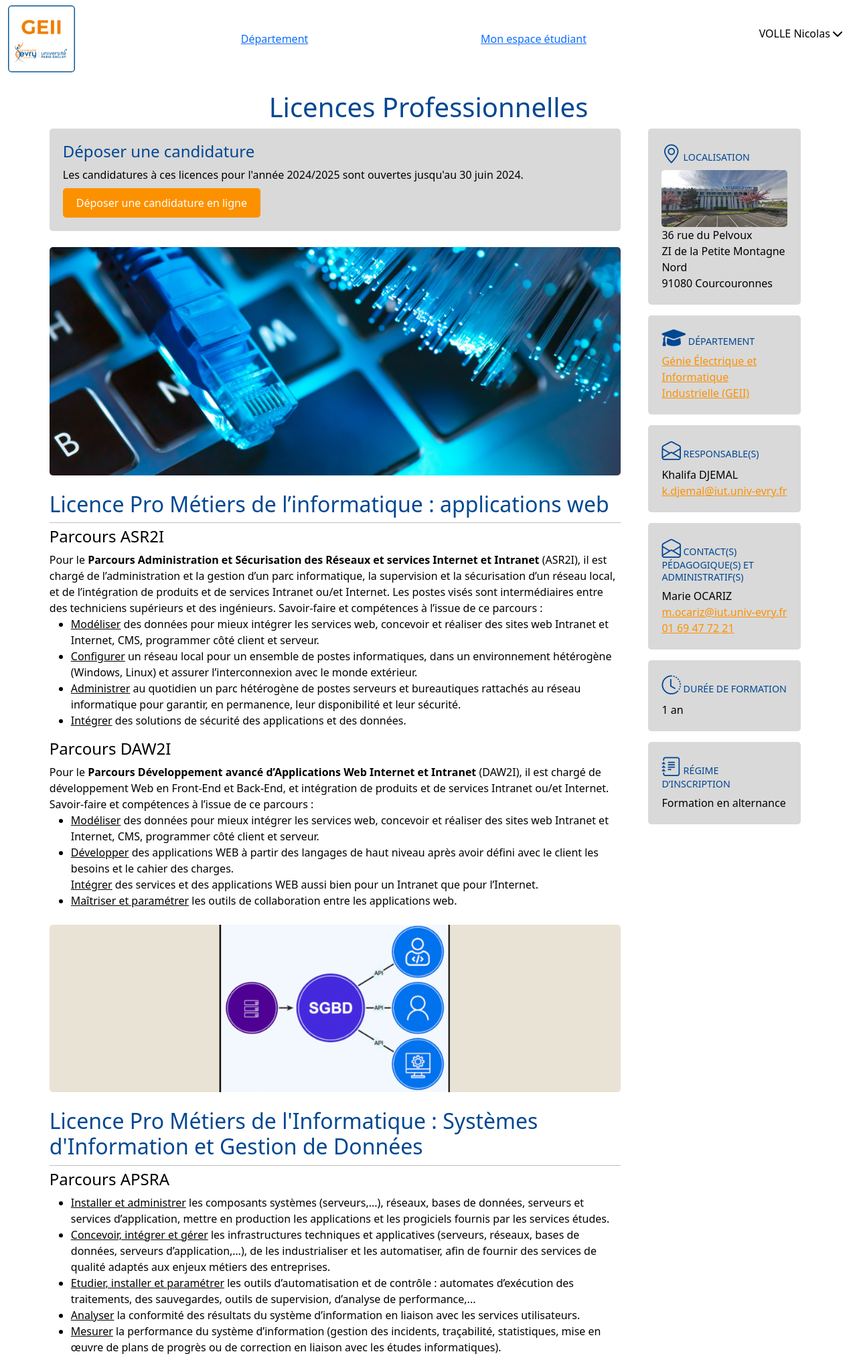
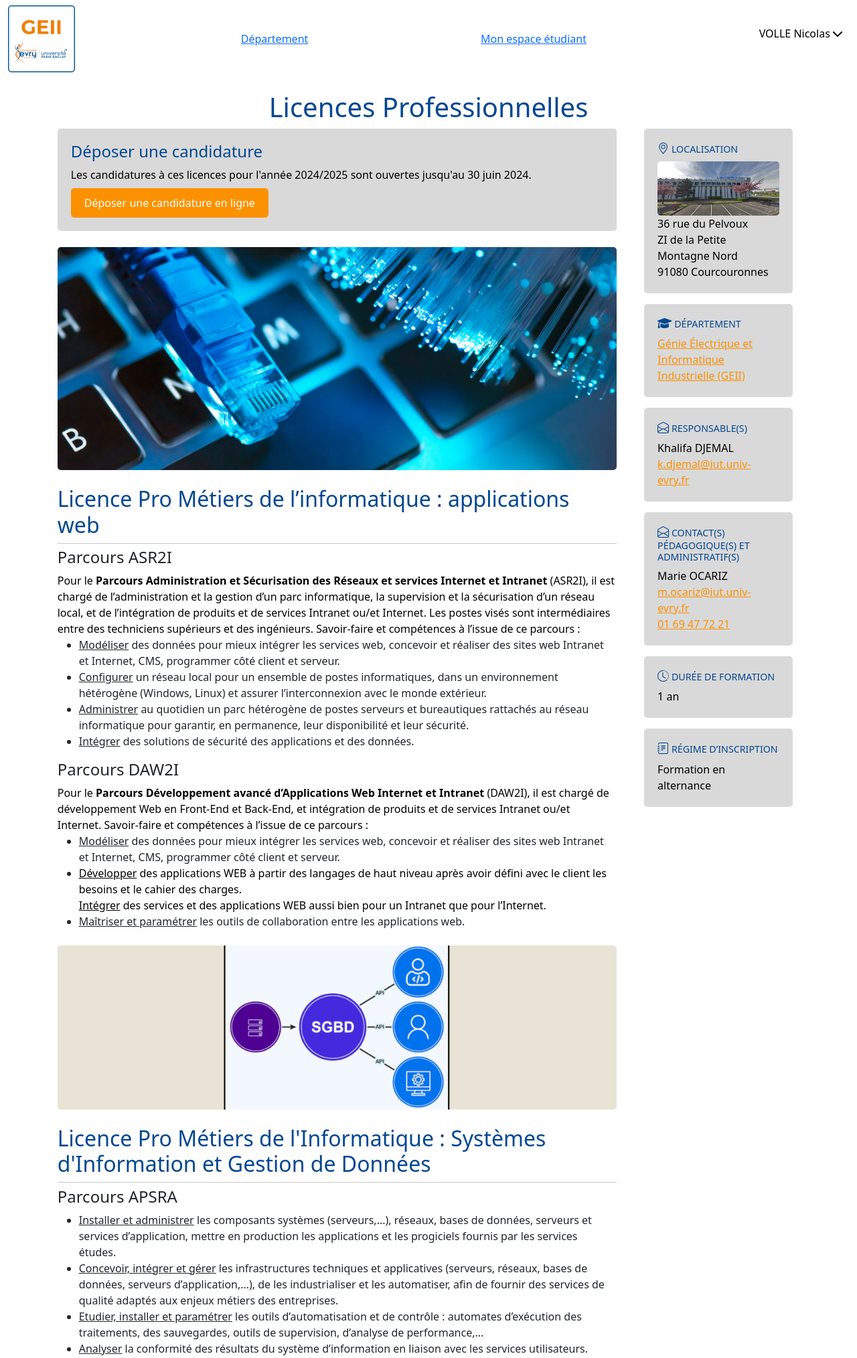
Before and after one commit to TabarBaptiste/MIAW_GEII, a PHP site: page /index.php?page=licences in a window 1280 px wide. Shown: the top 2028 px of the page at 67% size. Run offline with PHP 8.4, Linux system fonts and the light colour scheme; some libraries are stand-ins or nearby versions.

Commit message:
css licences

```diff
--- a/view/assets/css/licences.css
+++ /dev/null
@@ -1,109 +0,0 @@
-body {
-    background-color: #FFF;
-    color: black;
-}
-
-.gauche {
-    padding: 0 10px 10px 10px;
-    border-radius: 5px;
-    margin-bottom: 20px;
-    /* width: 66%; */
-}
-
-.droite {
-    /* background-color: #d9d9d9; */
-    padding: 0 20px;
-    border-radius: 5px;
-    color: #FFF;
-    width: 23%;
-}
-
-.licences {
-    margin-top: 20px;
-    padding: 0;
-}
-
-.licences h1 {
-    color: #004792;
-    text-align: center;
-}
-
-.candidature {
-    background-color: #d9d9d9;
-    padding: 20px;
-    border-radius: 5px;
-}
-
-.candidature h4,
-.licence h2 {
-    color: #004792;
-}
-
-.candidature p,
-.licence p,
-.presentation p,
-.info p {
-    color: black;
-    margin-bottom: 0;
-}
-
-.candidature p {
-    margin-bottom: 1%;
-}
-
-.candidature input[type="button"] {
-    background-color: #FC9100;
-    color: #FFF;
-    border: none;
-    padding: 10px 20px;
-    cursor: pointer;
-    border-radius: 5px;
-}
-
-.info h6 {
-    color: #004792;
-    font-size: 89%;
-}
-
-.info a {
-    color: #FC9100;
-}
-
-.info a:hover {
-    text-decoration: underline;
-}
-
-.info {
-    background-color: #d9d9d9;
-    padding: 20px;
-    border-radius: 5px;
-    color: #FFF;
-}
-
-img {
-    max-width: 100%;
-    height: auto;
-    border-radius: 5px;
-}
-
-.bi,
-.fa-graduation-cap {
-    color: #004792;
-    font-size: 120%;
-}
-
-.mb-3 {
-    margin-bottom: 1rem !important;
-}
-
-.row {
-    justify-content: space-around;
-}
-
-hr {
-    margin: 0.4rem 0;
-}
-
-span {
-    text-decoration: underline;
-}
--- a/view/assets/css/style.css
+++ b/view/assets/css/style.css
@@ -310,14 +310,17 @@ input[type="checkbox"] {
   width: 100% !important;
 }
 
-.formulaire_alternance .btn-custom:hover{
+.formulaire_alternance .btn-custom:hover {
   background-color: #00477e !important;
 
 }
 
-.formulaire_alternance .form-label, .form-control, .btn {
+.formulaire_alternance .form-label,
+.form-control,
+.btn {
   color: #000000;
 }
+
 .formulaire_alternance .form-control {
   border: 1px solid rgb(0, 0, 0, 0.5);
   background-color: transparent;
@@ -326,4 +329,113 @@ input[type="checkbox"] {
 .formulaire_alternance textarea.form-control {
   max-height: calc(1.5em + .75rem + calc(var(--bs-border-width)* 258));
 }
+
 /* ***** formulaire alternance.php (fin) ***** */
+
+/* ***** licences.php (fin) ***** */
+.licences .gauche {
+  padding: 0 10px 10px 10px;
+  border-radius: 5px;
+  margin-bottom: 20px;
+  /* width: 66%; */
+}
+
+.licences .droite {
+  /* background-color: #d9d9d9; */
+  padding: 0 20px;
+  border-radius: 5px;
+  color: #FFF;
+  width: 23%;
+}
+
+.licences {
+  margin-top: 20px;
+  padding: 0;
+}
+
+.licences h1 {
+  color: #004792;
+  text-align: center;
+}
+
+.licences .candidature {
+  background-color: #d9d9d9;
+  padding: 20px;
+  border-radius: 5px;
+}
+
+.licences .candidature h4,
+.licence h2 {
+  color: #004792;
+}
+
+.licences .candidature p,
+.licences p,
+.licences .presentation p,
+.licences .info p {
+  color: black;
+  margin-bottom: 0;
+}
+
+.licences .candidature p {
+  margin-bottom: 1%;
+}
+
+.licences .candidature input[type="button"] {
+  background-color: #FC9100;
+  color: #FFF;
+  border: none;
+  padding: 10px 20px;
+  cursor: pointer;
+  border-radius: 5px;
+}
+
+.licences .info h6 {
+  color: #004792;
+  font-size: 89%;
+}
+
+.licences .info a {
+  color: #FC9100;
+}
+
+.licences .info a:hover {
+  text-decoration: underline;
+}
+
+.licences .info {
+  background-color: #d9d9d9;
+  padding: 20px;
+  border-radius: 5px;
+  color: #FFF;
+}
+
+.licences img {
+  max-width: 100%;
+  height: auto;
+  border-radius: 5px;
+}
+
+.licences .bi,
+.licences .fa-graduation-cap {
+  color: #004792;
+  font-size: 120%;
+}
+
+.licences .mb-3 {
+  margin-bottom: 1rem !important;
+}
+
+.licences .row {
+  justify-content: space-around;
+}
+
+.licences hr {
+  margin: 0.4rem 0;
+}
+
+.licences span {
+  text-decoration: underline;
+}
+
+/* ***** licences.php (fin) ***** */
```
